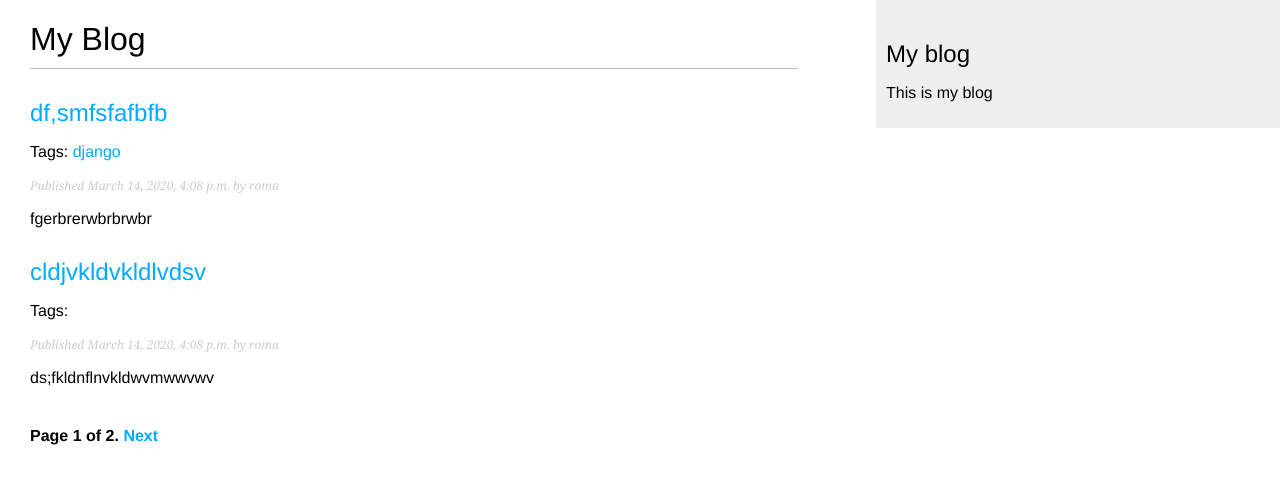
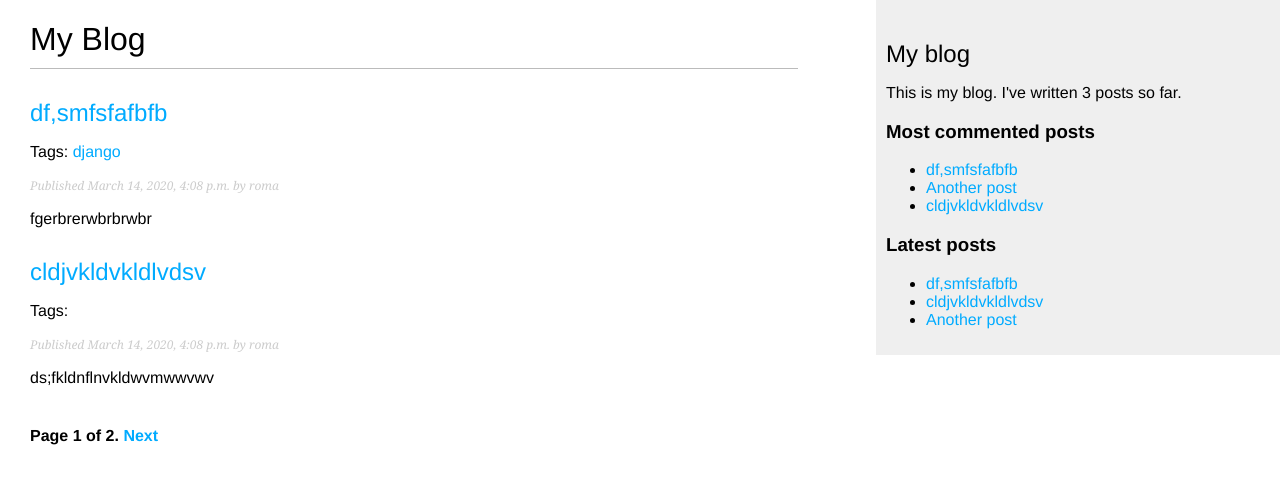
Before and after one commit to romaberezhok/django-learning, a Django app: page /blog/ in a window 1280 px wide. Shown: the top 484 px of the page. Run offline with Django 3.2, Linux system fonts and the light colour scheme; data comes from the database, SQL or seed files in the repository; parts of the project's set-up code (start-up, migrations or seed data) failed here and were passed over.

Commit message:
add custom tags

```diff
--- a/mysite/blog/templates/blog/base.html
+++ b/mysite/blog/templates/blog/base.html
@@ -1,3 +1,4 @@
+{% load blog_tags %}
 {% load static %}
 <!DOCTYPE html>
 <html lang="en">
@@ -13,7 +14,20 @@
     </div>
     <div id="sidebar">
         <h2>My blog</h2>
-        <p>This is my blog</p>
+        <p>This is my blog. I've written {% total_posts %} posts so far.</p>
+
+        <h3>Most commented posts</h3>
+        {% get_most_commented_posts as most_commented_posts %}
+        <ul>
+            {% for post in most_commented_posts %}
+                <li>
+                    <a href="{{ post.get_absolute_url }}">{{post.title}}</a>
+                </li>
+            {% endfor %}
+        </ul>
+
+        <h3>Latest posts</h3>
+        {% show_latest_posts 3 %}
     </div>
 
 </body>
--- a/mysite/blog/templates/blog/post/detail.html
+++ b/mysite/blog/templates/blog/post/detail.html
@@ -1,9 +1,10 @@
 {% extends 'blog/base.html' %}
+{% load blog_tags %}
 {% block title %}{{ post.title }}{% endblock %}
 {% block content %}
     <h1>{{post.title}}</h1>
     <p id="date">Published {{ post.publish }} by {{post.author}}</p>
-    {{post.body | linebreaks}}
+    {{post.body | markdown}}
     <p>
         <a href="{% url "blog:post_share" post.id %}">Share this post</a>
     </p>
--- /dev/null
+++ b/mysite/blog/templates/blog/post/latest_posts.html
@@ -0,0 +1,7 @@
+<ul>
+    {% for post in latest_posts %}
+        <li>
+            <a href="{{ post.get_absolute_url }}">{{ post.title}}</a>
+        </li>
+    {% endfor %}
+</ul>
--- a/mysite/blog/templates/blog/post/list.html
+++ b/mysite/blog/templates/blog/post/list.html
@@ -1,4 +1,5 @@
 {% extends 'blog/base.html' %}
+{% load blog_tags %}
 {% block title %}My Blog{% endblock %}
 {% block content %}
     <h1>My Blog</h1>
@@ -19,7 +20,7 @@
             {% endfor %}
         </p>
         <p class="date">Published {{ post.publish }} by {{ post.author }}</p>
-        {{ post.body | truncatewords:30 | linebreaks }}
+        {{ post.body | markdown | truncatewords_html:30}}
     {% endfor %}
     {% include 'pagination.html' with page=posts %}
 {% endblock %}
--- /dev/null
+++ b/mysite/blog/templatetags/blog_tags.py
@@ -0,0 +1,27 @@
+import markdown
+from django import template
+from django.db.models import Count
+from django.utils.safestring import mark_safe
+from ..models import Post
+
+register = template.Library()
+
+@register.simple_tag
+def total_posts():
+    return Post.published.count()
+
+
+@register.inclusion_tag('blog/post/latest_posts.html')
+def show_latest_posts(count=5):
+    latest_posts = Post.published.order_by('-publish')[:count]
+    return {'latest_posts': latest_posts}
+
+
+@register.simple_tag
+def get_most_commented_posts(count=5):
+    return Post.published.annotate(total_comments=Count('comments')).order_by('-total_comments')[:count]
+
+
+@register.filter(name='markdown')
+def markdown_format(text):
+    return mark_safe(markdown.markdown(text))
```
Also changed, not shown: mysite/blog/templatetags/__init__.py (added).
